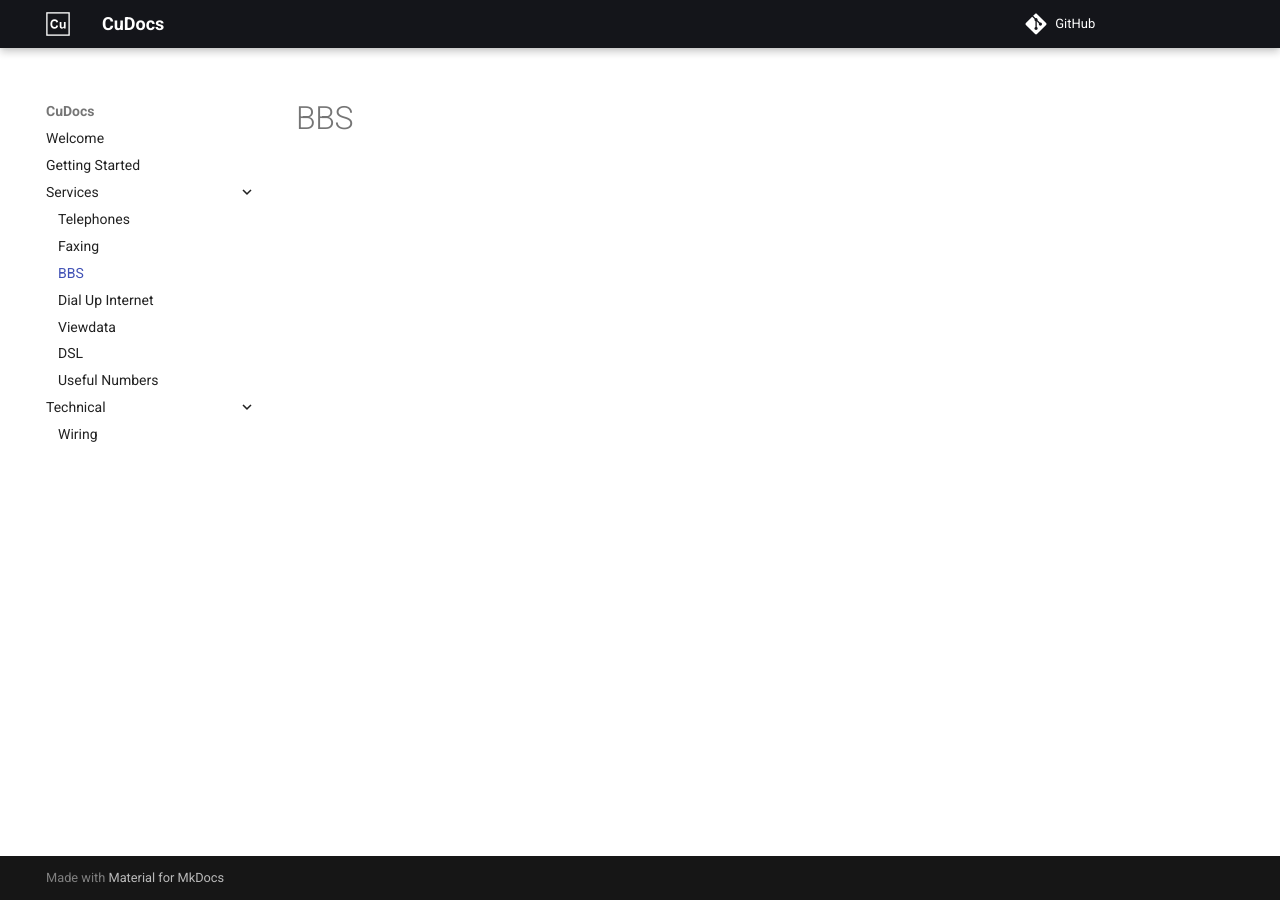
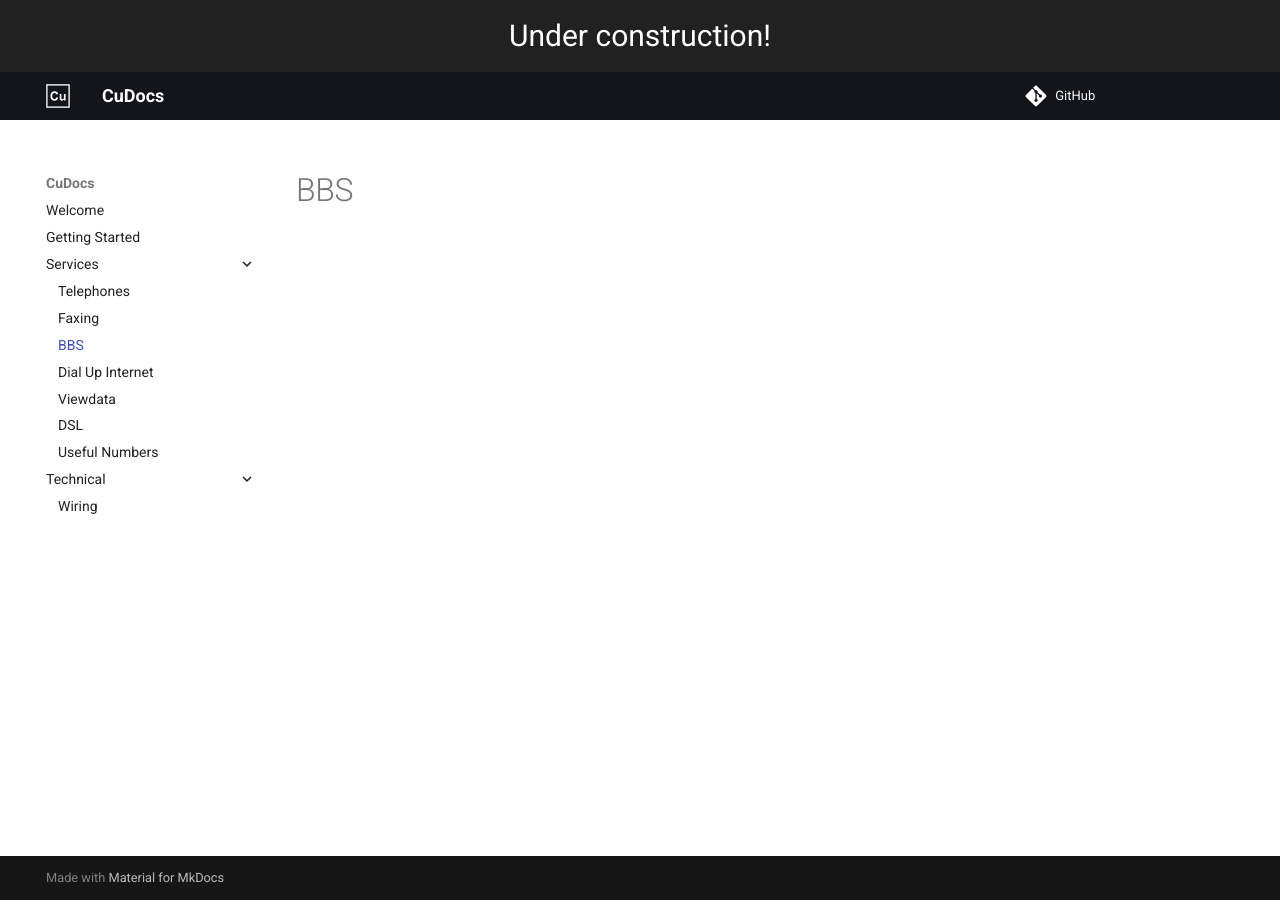
Before and after one commit to cu-telecom/cutel-docs, an MkDocs documentation site: the page built from docs/services/bbs.md, in a window 1280 px wide. Built offline with MkDocs 1.6.1 and Material for MkDocs 9.7.7, drawn with Linux system fonts in a browser that asks for light colours; comment, search, counter and statistics services are not loaded.

Commit message:
Add underconstruction banner

```diff
--- a/mkdocs.yml
+++ b/mkdocs.yml
@@ -28,3 +28,4 @@ theme:
     - toc.integrate
     - navigation.top
     - navigation.expand
+  custom_dir: ./overrides
--- /dev/null
+++ b/overrides/main.html
@@ -0,0 +1,5 @@
+{% extends "base.html" %}
+
+{% block announce %}
+<div style="text-align: center; font-size: 30px;">Under construction!</div>
+{% endblock %}
```
